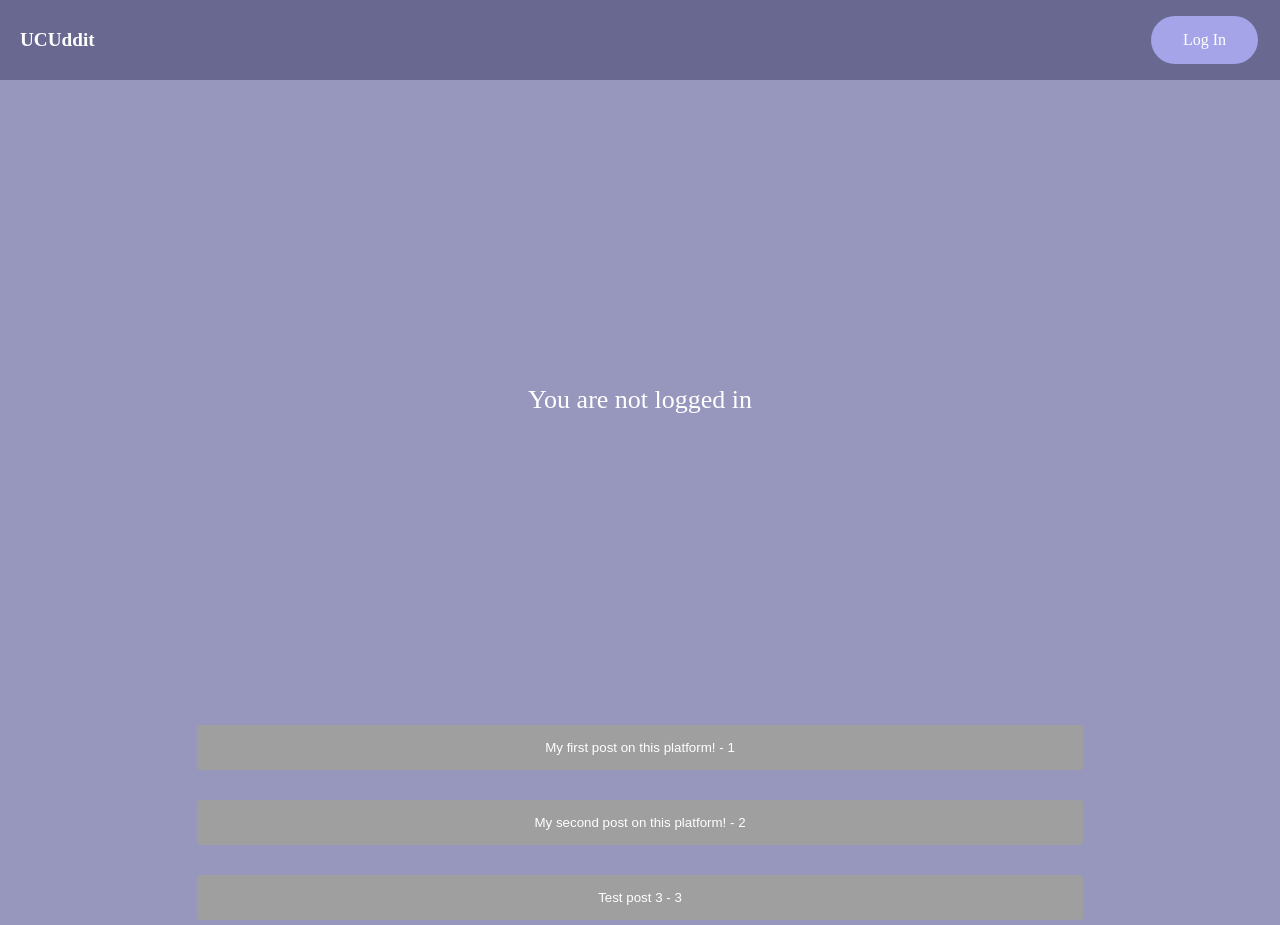
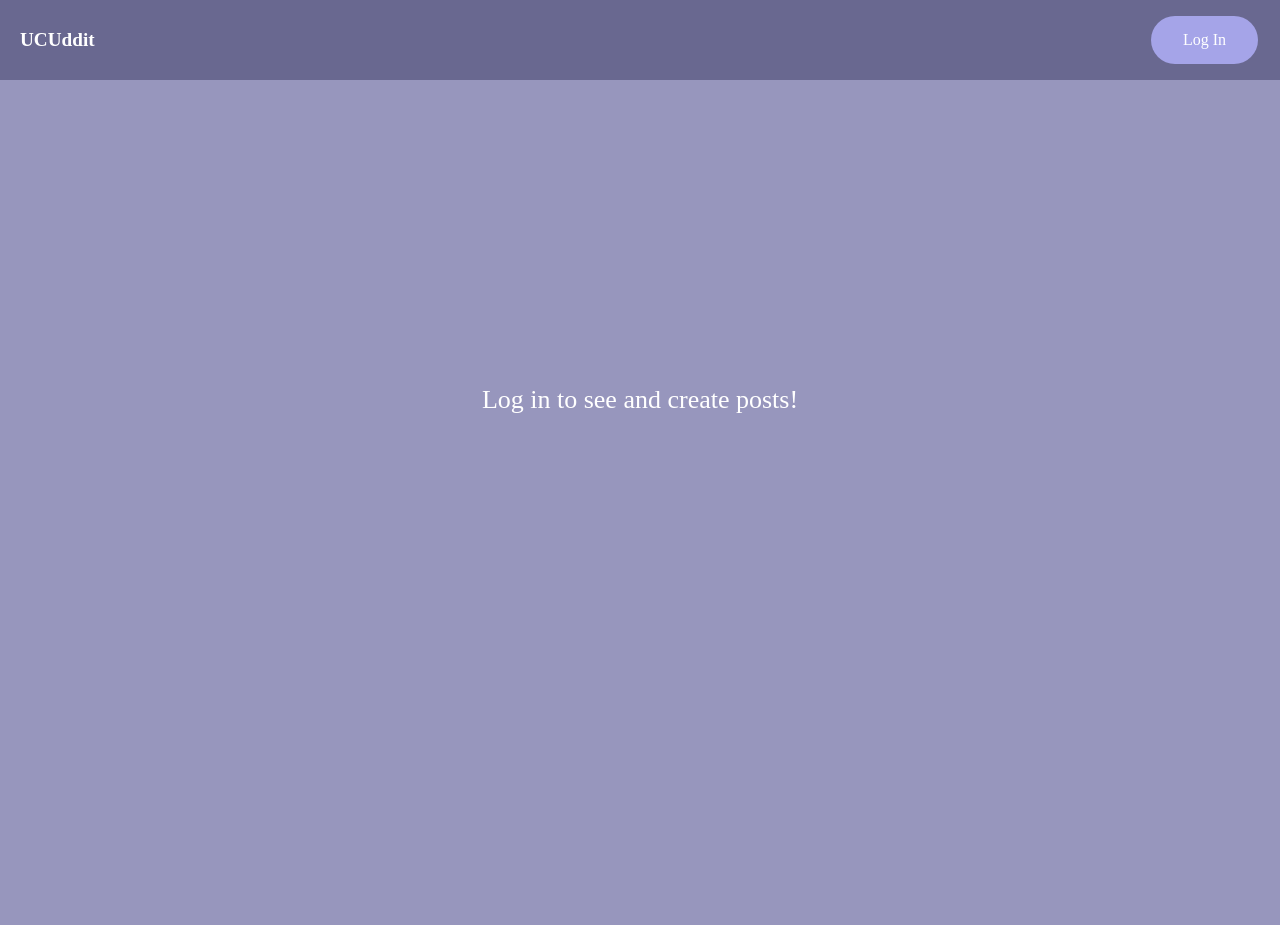
Before and after one commit to mourelleguillermo/web-mobile-frontend, a React (Create React App) app: page / in a window 1280 px wide. After the commit the page ends 800 px from the top, so only its background shows below. Built offline with nearby package versions, Linux system fonts and the light colour scheme.

Commit message:
new commit

```diff
--- a/src/components/postbutton.jsx
+++ b/src/components/postbutton.jsx
@@ -1,28 +1,28 @@
 import { useAuth0 } from "@auth0/auth0-react";
+import http from "../http-common";
 
 function PostButton({ addPost }) {
     const user = useAuth0();
 
-    const handleSubmit = (event) => {
+    const handleSubmit = async (event) => {
         event.preventDefault();
 
         const newPost = {
-            id: Math.random(),
             user: user.user.name,
             title: document.getElementById('title').value,
             content: document.getElementById('content').value,
             likes: 0
         };
 
-        if (/^\s*$/.test(document.getElementById('content').value)) {
-            alert("Post cannot be empty");
-            return;
-        } else {
+        try {
+            await http.post('/posts', newPost);
+            addPost(newPost);
             alert('Post created!');
-            console.log("Post: " + document.getElementById('content').value);
-            console.log("User: " + user.user.name);
-            addPost(newPost);
-        };
+            console.log('Post:', newPost.content);
+            console.log('User:', newPost.user);
+          } catch (error) {
+            console.error('Error creating post:', error);
+          }
 
         document.getElementById('title').value = '';
         document.getElementById('content').value = '';
--- /dev/null
+++ b/src/http-common.js
@@ -0,0 +1,8 @@
+import axios from "axios";
+
+export default axios.create({
+  baseURL: `http://localhost:8080/api`,
+  headers: {
+    "Content-type": "application/json"
+  }
+});
--- a/src/index.js
+++ b/src/index.js
@@ -4,19 +4,21 @@ import { createRoot } from 'react-dom/client';
 import { Auth0Provider } from '@auth0/auth0-react';
 import App from './App';
 import './index.css';
+import { BrowserRouter, redirect } from 'react-router-dom';
 
-const root = createRoot(document.getElementById('root'));
+const container = document.getElementById("root");
+const root = createRoot(container);
+
+const domain = "dev-ko6fes3pad6yuyzg.us.auth0.com"
+const clientId = "j0wTxbbmDIGMQETiBg9z9tVydZvaSb26"
+const redirectUri = window.location.origin
 
 root.render(
-<Auth0Provider
-    domain="dev-ko6fes3pad6yuyzg.us.auth0.com"
-    clientId="j0wTxbbmDIGMQETiBg9z9tVydZvaSb26"
-    authorizationParams={{
-      redirect_uri: window.location.origin
-    }}
-  >
-    <App />
-  </Auth0Provider>,
+  <BrowserRouter>
+    <Auth0Provider domain={domain} clientId={clientId} authorizationParams={{ redirect_uri: redirectUri, }}>
+      <App />
+    </Auth0Provider>
+  </BrowserRouter>
 );
 
 // If you want to start measuring performance in your app, pass a function
--- a/src/pages/home.js
+++ b/src/pages/home.js
@@ -1,4 +1,4 @@
-import React, { useState } from "react";
+import React, { useState, useEffect } from "react";
 import LoginButton from "../components/login";
 import LogoutButton from '../components/logout';
 import ProfilePicture from '../components/pfp';
@@ -6,35 +6,26 @@ import PostButton from '../components/postbutton';
 import { useAuth0 } from '@auth0/auth0-react';
 import { IoIosHeart } from "react-icons/io";
 import Popup from "reactjs-popup";
+import axios from "axios";
 
 export default function Home() {
     const { isAuthenticated } = useAuth0();
-	const [posts, setPosts] = useState([
-		{
-			id: 1,
-			user: "admin",
-			title: "My first post on this platform!",
-			content: "Test post 1",
-			likes: 0,
-			liked: false
-		},
-		{
-			id: 2,
-			user: "admin",
-			title: "My second post on this platform!",
-			content: "Test post 2",
-			likes: 5,
-			liked: false
-		},
-		{
-			id: 3,
-			user: "admin",
-			title: "Test post 3",
-			content: "Occaecat cillum pariatur esse nisi irure dolor do voluptate do tempor. Laborum deserunt elit tempor dolor sunt. Sunt proident labore mollit labore sint id eu labore officia cillum deserunt aute ea.",
-			likes: 2147483647,
-			liked: false
+	const [posts, setPosts] = useState([]);
+
+	useEffect(() => {
+		const fetchPosts = async () => {
+		  try {
+			const response = await axios.get('http://localhost:8080/api/posts');
+			setPosts(response.data);
+		  } catch (error) {
+			console.error('Error fetching posts:', error);
+		  }
+		};
+
+		if (isAuthenticated) {
+		  fetchPosts();
 		}
-	]);
+	  }, [isAuthenticated]);
 
 	const addPost = (newPost) => {
 		setPosts([newPost, ...posts]);
@@ -63,7 +54,7 @@ export default function Home() {
         		</div>
 			</header>
         	<body className='App-body'>
-				{isAuthenticated ? <PostButton addPost={addPost} /> : <p>You are not logged in</p>}
+				{isAuthenticated ? <PostButton addPost={addPost} /> : <p>Log in to see and create posts!</p>}
 			</body>
 			<div className="posts">
 				{posts.map(post => (
--- a/src/pages/profile.js
+++ b/src/pages/profile.js
@@ -59,7 +59,10 @@ export default function Profile() {
                 <Link to="/">Home</Link>
             </div>
         ) : (
-            <p>You are not logged in</p>
+            <div className="profile">
+                <p>You are not logged in</p>
+                <Link to="/">Go Home</Link>
+            </div>
         )
     )
 }
```
Also changed, not shown: src/App.js (+4 -4 lines), src/services/post.service.js (added, +33 -0 lines), 1 other file (tests, documents, lock files or other folders).
